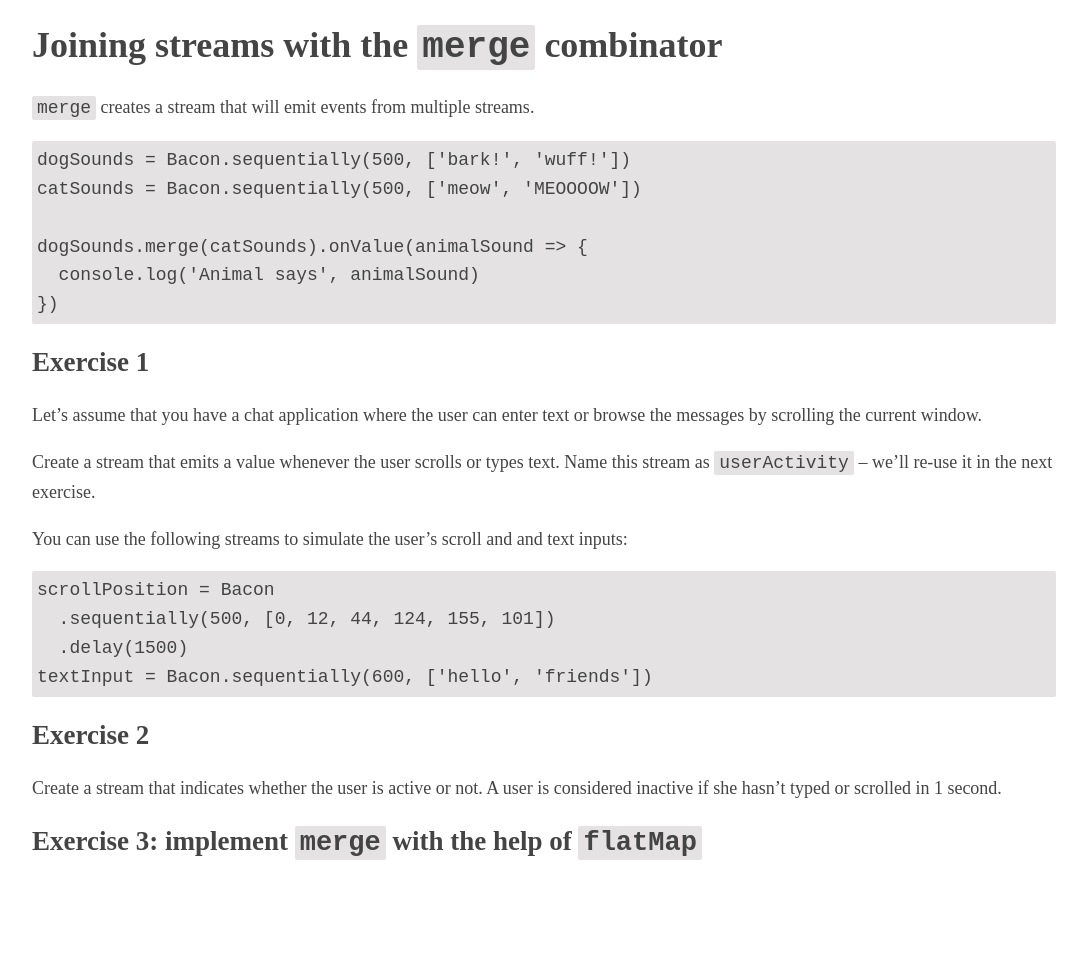
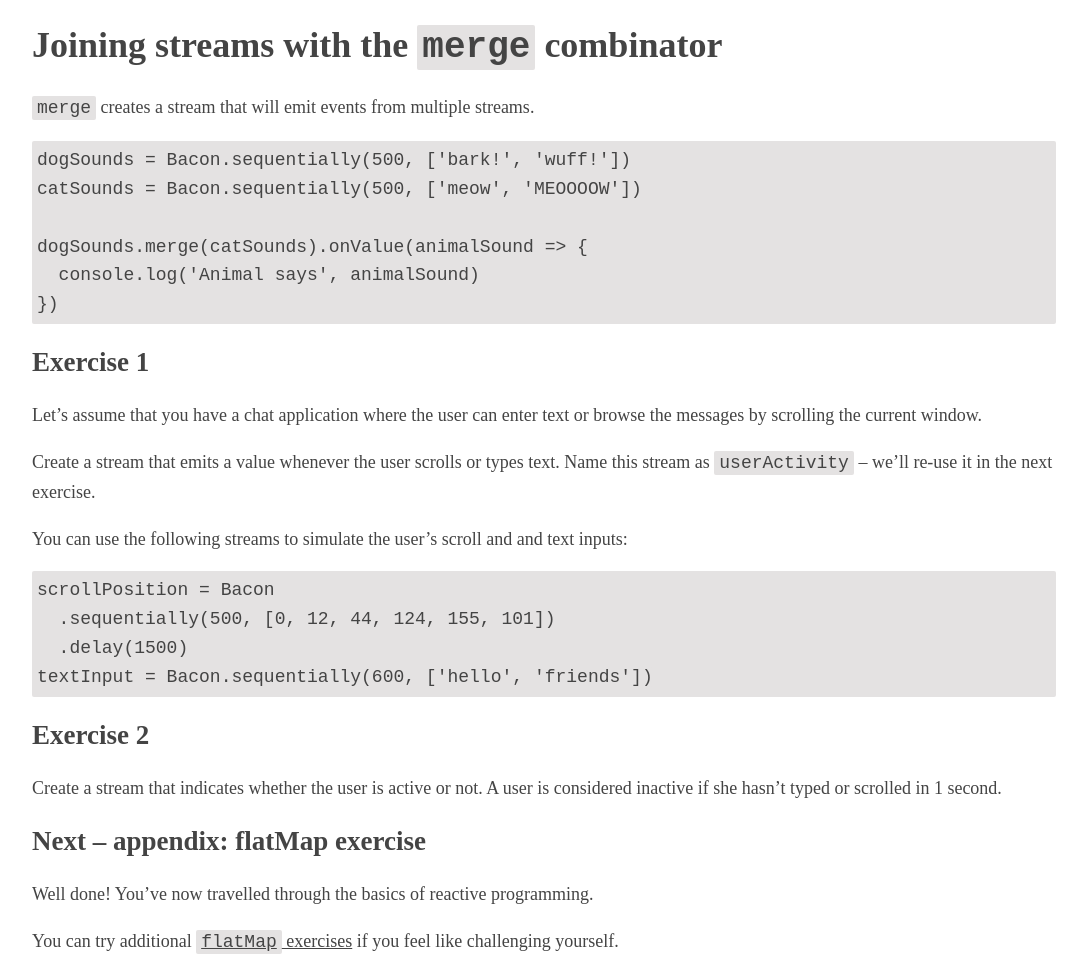
Before and after one commit to laurilehmijoki/learn-reactive-programming-with-bacon.js, a Jekyll site: the page built from merge.md, in a window 1280 px wide. Shown: the whole page, without its empty margins (96-1183 px from the left). Built offline with Jekyll 4.4.1, drawn with Linux system fonts in a browser that asks for light colours; before the commit the page ends 900 px from its top, so only the background shows below that.

Commit message:
Add flatMap-exercises.html

```diff
--- a/merge.md
+++ b/merge.md
@@ -35,4 +35,9 @@ inputs:
 Create a stream that indicates whether the user is active or not. A user is
 considered inactive if she hasn't typed or scrolled in 1 second.
 
-## Exercise 3: implement `merge` with the help of `flatMap`
+## Next – appendix: flatMap exercise
+
+Well done! You've now travelled through the basics of reactive programming.
+
+You can try additional [`flatMap` exercises](flatmap-exercises.html) if you feel
+like challenging yourself.
```
Also changed, not shown: combine.md (+0 -2 lines), flatMap-exercises.md (added, +14 -0 lines), flatMap.md (+0 -4 lines).
